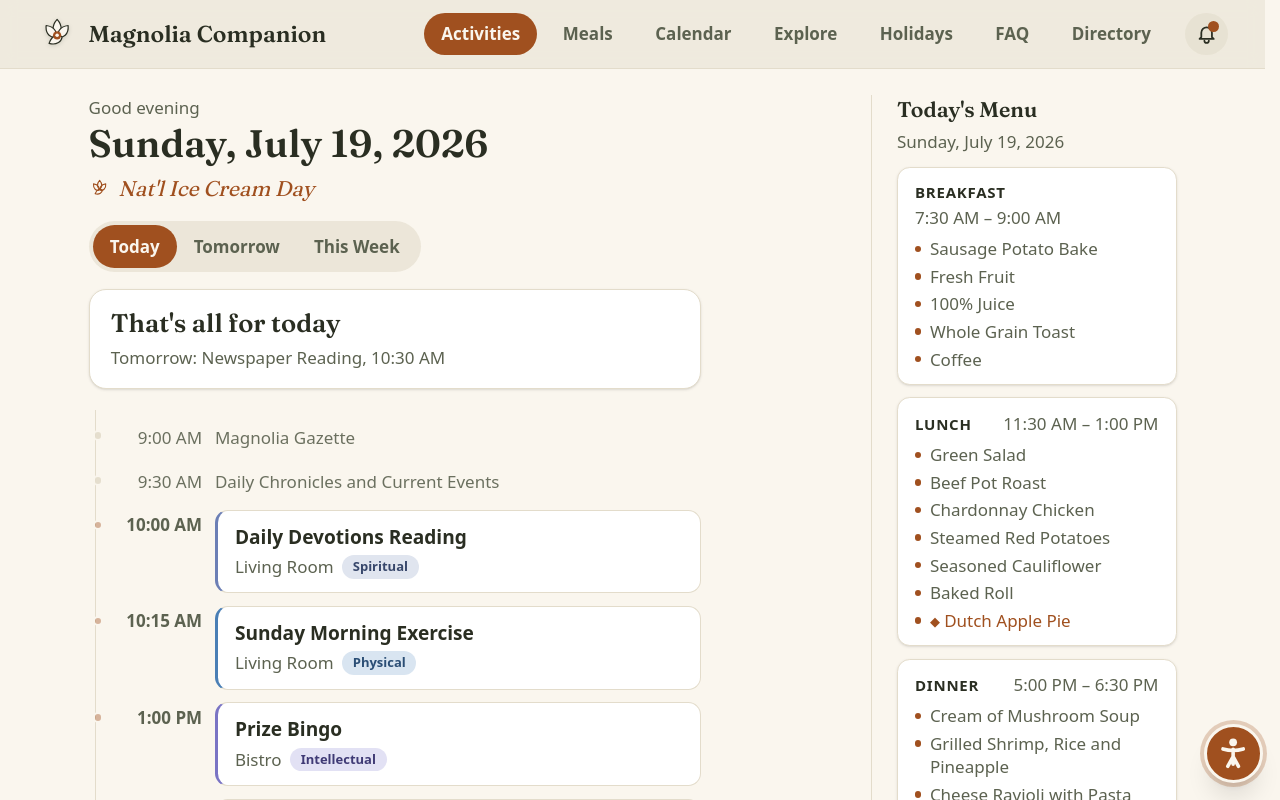
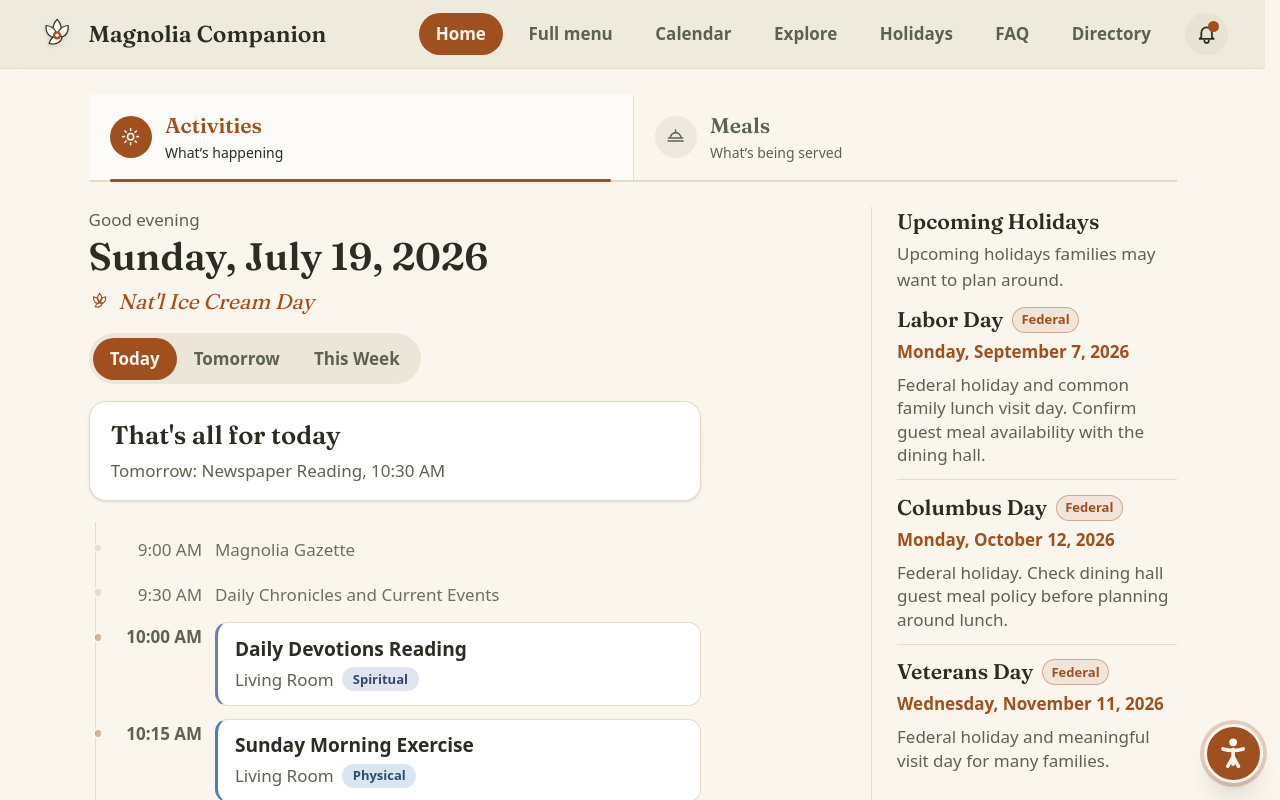
Before and after one commit to dillo/magnolia-companion, a Next.js app: page / in a window 1280 px wide. Shown: the top 800 px of the page. Built offline with nearby package versions, Linux system fonts and the light colour scheme.

Commit message:
feat: refine home activities and meals tabs

```diff
--- a/components/BottomNav.tsx
+++ b/components/BottomNav.tsx
@@ -5,8 +5,8 @@ import { usePathname } from "next/navigation";
 import { useEffect, useRef, useState } from "react";
 
 const TABS = [
-  { href: "/", label: "Activities", icon: SunIcon },
-  { href: "/menu", label: "Meals", icon: MealIcon },
+  { href: "/", label: "Home", icon: SunIcon },
+  { href: "/menu", label: "Full menu", icon: MealIcon },
   { href: "/calendar", label: "Calendar", icon: CalendarIcon },
   { href: "/visits", label: "Holidays", icon: FlagIcon },
 ];
--- a/components/Breadcrumbs.tsx
+++ b/components/Breadcrumbs.tsx
@@ -4,8 +4,8 @@ import Link from "next/link";
 import { usePathname } from "next/navigation";
 
 const ROUTE_LABELS: Record<string, string> = {
-  "/": "Activities",
-  "/menu": "Meals",
+  "/": "Home",
+  "/menu": "Full menu",
   "/calendar": "Calendar",
   "/explore": "Explore",
   "/visits": "Holidays",
--- a/components/HomeClient.tsx
+++ b/components/HomeClient.tsx
@@ -1,31 +1,64 @@
 "use client";
 
 import Link from "next/link";
-import { useState } from "react";
-import type { ActivityMonth, MenuDay, MenuWeek, VisitDay } from "@/lib/schema";
+import { useState, useSyncExternalStore } from "react";
+import type { ActivityMonth, MenuWeek, VisitDay } from "@/lib/schema";
 import {
   addDaysISO, mondayOfISO,
-  dayNameOfISO, longDateOfISO, monthDayOfISO, monthNameOfISO, monthOfISO, formatTime,
+  dayNameOfISO, monthDayOfISO, monthNameOfISO, monthOfISO, formatTime,
 } from "@/lib/dates";
 import { findActivityDay, findMenuDay, upcomingVisitDays } from "@/lib/lookup";
 import Timeline from "@/components/Timeline";
 import DimensionChip from "@/components/DimensionChip";
 import EmptyState from "@/components/EmptyState";
 import { useToday } from "@/components/useToday";
-import { MEALS, MealCard } from "@/components/MealCards";
+import MealCards from "@/components/MealCards";
 import { VisitDaysSummary } from "@/components/VisitDays";
 import { greetingFor, heroStateFor, tomorrowPreview } from "@/lib/now";
 import { useNow } from "@/components/useNow";
 import MagnoliaFlourish from "@/components/MagnoliaFlourish";
 import HeroCard from "@/components/HeroCard";
 
-type DayPick = "today" | "tomorrow" | "week";
+type HomeSection = "activities" | "meals";
+type ActivityPick = "today" | "tomorrow" | "week";
+type MealPick = "today" | "tomorrow";
 
-const PICKS: { key: DayPick; label: string }[] = [
+const HOME_SECTIONS: { key: HomeSection; label: string; description: string }[] = [
+  { key: "activities", label: "Activities", description: "What’s happening" },
+  { key: "meals", label: "Meals", description: "What’s being served" },
+];
+
+const ACTIVITY_PICKS: { key: ActivityPick; label: string }[] = [
   { key: "today", label: "Today" },
   { key: "tomorrow", label: "Tomorrow" },
   { key: "week", label: "This Week" },
 ];
+
+const MEAL_PICKS: { key: MealPick; label: string }[] = [
+  { key: "today", label: "Today" },
+  { key: "tomorrow", label: "Tomorrow" },
+];
+
+const HOME_SECTION_STORAGE_KEY = "magnolia-home-section";
+const HOME_SECTION_EVENT = "magnolia-home-section-change";
+
+function readStoredSection(): HomeSection {
+  try {
+    const saved = window.localStorage.getItem(HOME_SECTION_STORAGE_KEY);
+    return saved === "meals" ? "meals" : "activities";
+  } catch {
+    return "activities";
+  }
+}
+
+function subscribeToStoredSection(onChange: () => void) {
+  window.addEventListener("storage", onChange);
+  window.addEventListener(HOME_SECTION_EVENT, onChange);
+  return () => {
+    window.removeEventListener("storage", onChange);
+    window.removeEventListener(HOME_SECTION_EVENT, onChange);
+  };
+}
 
 export default function HomeClient({
   months,
@@ -38,18 +71,32 @@ export default function HomeClient({
 }) {
   const today = useToday();
   const now = useNow();
-  const [pick, setPick] = useState<DayPick>("today");
+  const storedSection = useSyncExternalStore(subscribeToStoredSection, readStoredSection, () => "activities");
+  const [volatileSection, setVolatileSection] = useState<HomeSection | null>(null);
+  const section = volatileSection ?? storedSection;
+  const [activityPick, setActivityPick] = useState<ActivityPick>("today");
+  const [mealPick, setMealPick] = useState<MealPick>("today");
+
+  function selectSection(next: HomeSection) {
+    try {
+      window.localStorage.setItem(HOME_SECTION_STORAGE_KEY, next);
+      setVolatileSection(null);
+      window.dispatchEvent(new Event(HOME_SECTION_EVENT));
+    } catch {
+      // Storage can be unavailable in privacy-focused browsing modes.
+      setVolatileSection(next);
+    }
+  }
 
   if (!today) return null; // date is client-side by design; render after mount
 
-  const date = pick === "tomorrow" ? addDaysISO(today, 1) : today;
+  const activityDate = activityPick === "tomorrow" ? addDaysISO(today, 1) : today;
+  const mealDate = mealPick === "tomorrow" ? addDaysISO(today, 1) : today;
   const weekStart = mondayOfISO(today);
   const weekDates = Array.from({ length: 7 }, (_, i) => addDaysISO(weekStart, i));
-  const day = findActivityDay(months, date);
+  const day = findActivityDay(months, activityDate);
   const tomorrowDay = findActivityDay(months, addDaysISO(today, 1));
-  const menuDate = pick === "tomorrow" ? date : today;
-  const menuDay = findMenuDay(weeks, menuDate);
-  const menuTitle = pick === "tomorrow" ? "Tomorrow's Menu" : "Today's Menu";
+  const menuDay = findMenuDay(weeks, mealDate);
   const weekEnd = addDaysISO(weekStart, 6);
   const weekRange = monthOfISO(weekStart) === monthOfISO(weekEnd)
     ? `${monthDayOfISO(weekStart)} – ${Number(weekEnd.slice(8))}`
@@ -60,15 +107,88 @@ export default function HomeClient({
     0,
   );
 
-  const showMenuSummary = pick !== "week";
+  const showVisitSummary = activityPick !== "week";
   const upcomingVisits = upcomingVisitDays(visitDays, today, 3);
 
   return (
-    <div className={`mx-auto grid max-w-5xl gap-8 ${
-      showMenuSummary ? "lg:grid-cols-[minmax(0,1fr)_18rem] lg:items-start" : ""
-    }`}>
+    <div className="mx-auto max-w-5xl">
+      <div
+        role="tablist"
+        aria-label="Home sections"
+        aria-orientation="horizontal"
+        className="grid grid-cols-2 border-b-2 border-hairline"
+      >
+        {HOME_SECTIONS.map((item, index) => {
+          const selected = section === item.key;
+          return (
+            <button
+              key={item.key}
+              id={`home-tab-${item.key}`}
+              type="button"
+              role="tab"
+              aria-label={item.label}
+              aria-selected={selected}
+              aria-controls={`home-panel-${item.key}`}
+              tabIndex={selected ? 0 : -1}
+              onClick={() => selectSection(item.key)}
+              onKeyDown={(event) => {
+                let nextIndex: number | null = null;
+                if (event.key === "ArrowRight") nextIndex = (index + 1) % HOME_SECTIONS.length;
+                if (event.key === "ArrowLeft") nextIndex = (index - 1 + HOME_SECTIONS.length) % HOME_SECTIONS.length;
+                if (event.key === "Home") nextIndex = 0;
+                if (event.key === "End") nextIndex = HOME_SECTIONS.length - 1;
+                if (nextIndex === null) return;
+                event.preventDefault();
+                const next = HOME_SECTIONS[nextIndex];
+                selectSection(next.key);
+                document.getElementById(`home-tab-${next.key}`)?.focus();
+              }}
+              className={`group relative min-h-20 px-3 py-3 text-left transition-colors sm:px-5 ${
+                index === 1 ? "border-l border-hairline" : ""
+              } ${selected ? "bg-card/55 text-ink" : "text-moss hover:bg-sand/60 hover:text-ink"}`}
+            >
+              <span className="flex items-center gap-3">
+                <span
+                  aria-hidden="true"
+                  className={`grid h-10 w-10 shrink-0 place-items-center rounded-full transition-colors ${
+                    selected ? "bg-copper text-petal" : "bg-sand text-moss group-hover:text-ink"
+                  }`}
+                >
+                  <HomeSectionIcon section={item.key} />
+                </span>
+                <span className="min-w-0">
+                  <span className={`block font-display text-xl font-semibold ${selected ? "text-copper" : ""}`}>
+                    {item.label}
+                  </span>
+                  <span className="mt-0.5 block text-[14px] leading-snug">{item.description}</span>
+                </span>
+              </span>
+              <span
+                aria-hidden="true"
+                className={`absolute inset-x-3 -bottom-0.5 h-[3px] rounded-full bg-copper transition-opacity sm:inset-x-5 ${
+                  selected ? "opacity-100" : "opacity-0"
+                }`}
+              />
+            </button>
+          );
+        })}
+      </div>
+
+      <div
+        id="home-panel-activities"
+        role="tabpanel"
+        aria-labelledby="home-tab-activities"
+        hidden={section !== "activities"}
+        className={`gap-8 pt-6 ${
+          section !== "activities"
+            ? "hidden"
+            : showVisitSummary
+              ? "grid lg:grid-cols-[minmax(0,1fr)_18rem] lg:items-start"
+              : "grid"
+        }`}
+      >
         <section className="min-w-0 lg:max-w-xl">
-        {pick === "week" ? (
+          {activityPick === "week" ? (
             <Masthead
               eyebrow="This Week"
               main={weekRange}
@@ -79,27 +199,21 @@ export default function HomeClient({
             />
           ) : (
             <Masthead
-            eyebrow={pick === "tomorrow" ? "Tomorrow" : now ? greetingFor(now) : " "}
-            main={`${dayNameOfISO(date)}, ${monthDayOfISO(date)}`}
-            year={date.slice(0, 4)}
+              eyebrow={activityPick === "tomorrow" ? "Tomorrow" : now ? greetingFor(now) : " "}
+              main={`${dayNameOfISO(activityDate)}, ${monthDayOfISO(activityDate)}`}
+              year={activityDate.slice(0, 4)}
               accent={day?.theme ?? null}
             />
           )}
 
-        <div className="my-4 flex items-center gap-2 sm:gap-3">
-          <div role="tablist" aria-label="Activity dates" className="grid w-full grid-cols-3 rounded-full bg-hairline/60 p-1 lg:flex lg:w-fit">
-            {PICKS.map((p) => (
-              <button key={p.key} role="tab" aria-selected={pick === p.key} onClick={() => setPick(p.key)}
-                className={`whitespace-nowrap rounded-full px-2 py-2 text-center font-semibold sm:px-4 ${
-                  pick === p.key ? "bg-copper text-petal" : "text-moss"
-                }`}>
-                {p.label}
-              </button>
-            ))}
-          </div>
-        </div>
+          <DateTabs
+            label="Activity dates"
+            picks={ACTIVITY_PICKS}
+            selected={activityPick}
+            onSelect={setActivityPick}
+          />
 
-        {pick === "today" && now && day && (
+          {activityPick === "today" && now && day && (
             <div className="mb-5">
               <HeroCard
                 state={heroStateFor(day.events, now)}
@@ -109,12 +223,12 @@ export default function HomeClient({
             </div>
           )}
 
-        {pick === "week" ? (
+          {activityPick === "week" ? (
             <WeekActivities months={months} dates={weekDates} today={today} />
           ) : (
             day
-            ? <Timeline events={day.events} now={pick === "today" ? now : null} />
-            : <EmptyState message={`${monthNameOfISO(date)}'s calendar hasn't been added yet.`} />
+              ? <Timeline events={day.events} now={activityPick === "today" ? now : null} />
+              : <EmptyState message={`${monthNameOfISO(activityDate)}'s calendar hasn't been added yet.`} />
           )}
 
           <Link href="/calendar"
@@ -123,19 +237,100 @@ export default function HomeClient({
           </Link>
         </section>
 
-      {showMenuSummary && (
-        <aside className="space-y-5 pt-1 text-moss lg:sticky lg:top-6 lg:border-l lg:border-hairline lg:pl-6 lg:pt-0">
-          <MenuSummary day={menuDay} date={menuDate} title={menuTitle} now={pick === "today" ? now : null} />
-          <VisitDaysSummary days={upcomingVisits} />
+        {showVisitSummary && (
+          <aside className="pt-1 text-moss lg:sticky lg:top-6 lg:border-l lg:border-hairline lg:pl-6 lg:pt-0">
+            <VisitDaysSummary
+              days={upcomingVisits}
+              className="border-t border-hairline pt-5 lg:border-t-0 lg:pt-0"
+            />
           </aside>
         )}
+      </div>
+
+      <section
+        id="home-panel-meals"
+        role="tabpanel"
+        aria-labelledby="home-tab-meals"
+        hidden={section !== "meals"}
+        className={section === "meals" ? "pt-6" : "hidden"}
+      >
+        <div className="max-w-xl">
+          <Masthead
+            eyebrow={mealPick === "tomorrow" ? "Tomorrow’s meals" : "Today’s meals"}
+            main={`${dayNameOfISO(mealDate)}, ${monthDayOfISO(mealDate)}`}
+            year={mealDate.slice(0, 4)}
+            accent="Breakfast, lunch & dinner"
+            flourish={false}
+          />
+
+          <DateTabs
+            label="Meal dates"
+            picks={MEAL_PICKS}
+            selected={mealPick}
+            onSelect={setMealPick}
+          />
+
+          {!menuDay && (
+            <p className="mb-3 text-moss">The menu for this date hasn&apos;t been added yet.</p>
+          )}
+        </div>
+
+        <MealCards
+          day={menuDay}
+          now={mealPick === "today" ? now : null}
+          className="grid gap-3 md:grid-cols-3"
+        />
+
+        <Link href="/menu"
+          className="mt-4 inline-block font-semibold text-copper underline-offset-4 hover:underline">
+          View the full menu
+        </Link>
+      </section>
+    </div>
+  );
+}
+
+function DateTabs<T extends string>({
+  label,
+  picks,
+  selected,
+  onSelect,
+}: {
+  label: string;
+  picks: readonly { key: T; label: string }[];
+  selected: T;
+  onSelect: (pick: T) => void;
+}) {
+  return (
+    <div className="my-4 flex items-center gap-2 sm:gap-3">
+      <div
+        role="group"
+        aria-label={label}
+        className={`grid w-full rounded-full bg-hairline/60 p-1 lg:w-fit ${
+          picks.length === 2 ? "grid-cols-2 lg:grid" : "grid-cols-3 lg:flex"
+        }`}
+      >
+        {picks.map((pick) => (
+          <button
+            key={pick.key}
+            type="button"
+            aria-pressed={selected === pick.key}
+            onClick={() => onSelect(pick.key)}
+            className={`whitespace-nowrap rounded-full px-3 py-2 text-center font-semibold transition-colors sm:px-4 ${
+              selected === pick.key ? "bg-copper text-petal" : "text-moss hover:bg-card/70 hover:text-ink"
+            }`}
+          >
+            {pick.label}
+          </button>
+        ))}
+      </div>
     </div>
   );
 }
 
 /**
- * Shared masthead skeleton for all three views: eyebrow, date h1, accent line
- * (day theme or week summary). Every line renders in every view (the accent
+ * Shared masthead skeleton: eyebrow, date h1, and accent line. Every line
+ * renders in every view (the accent
  * line reserves its height when empty) so the pills below never shift when
  * switching tabs.
  */
@@ -144,11 +339,13 @@ function Masthead({
   main,
   year,
   accent,
+  flourish = true,
 }: {
   eyebrow: string;
   main: string;
   year: string;
   accent: string | null;
+  flourish?: boolean;
 }) {
   return (
     <>
@@ -161,7 +358,7 @@ function Masthead({
       <p className="mt-1.5 flex items-center gap-2 font-display text-xl italic text-copper">
         {accent ? (
           <>
-            <MagnoliaFlourish className="h-5 w-5 shrink-0" />
+            {flourish && <MagnoliaFlourish className="h-5 w-5 shrink-0" />}
             {accent}
           </>
         ) : (
@@ -172,38 +369,29 @@ function Masthead({
   );
 }
 
-function MenuSummary({
-  day,
-  date,
-  title,
-  now,
-}: {
-  day: MenuDay | null;
-  date: string;
-  title: string;
-  now: string | null;
-}) {
+function HomeSectionIcon({ section }: { section: HomeSection }) {
+  const stroke = {
+    fill: "none",
+    stroke: "currentColor",
+    strokeWidth: 1.8,
+    strokeLinecap: "round" as const,
+    strokeLinejoin: "round" as const,
+  };
+
+  if (section === "meals") {
     return (
-    <section>
-      <div className="mb-3">
-        <h2 className="font-display text-xl font-semibold text-ink">{title}</h2>
-        <p className="mt-1 text-moss">
-          {dayNameOfISO(date)}, {longDateOfISO(date)}
-        </p>
-      </div>
+      <svg viewBox="0 0 24 24" className="h-5 w-5">
+        <path d="M4 13.5h16M6 13.5a6 6 0 0 1 12 0M3.5 17h17" {...stroke} />
+        <path d="M12 6V4.5" {...stroke} />
+      </svg>
+    );
+  }
 
-      {!day && <p className="mb-3">The menu for this date hasn&apos;t been added yet.</p>}
-
-      <div className="space-y-3">
-        {MEALS.map((meal) => (
-          <MealCard key={meal.key} meal={meal} items={day?.[meal.key].items ?? null} now={now} />
-        ))}
-      </div>
-
-      <Link href="/menu" className="mt-4 inline-block font-semibold text-copper underline-offset-4 hover:underline">
-        Full menu
-      </Link>
-    </section>
+  return (
+    <svg viewBox="0 0 24 24" className="h-5 w-5">
+      <circle cx="12" cy="12" r="3.5" {...stroke} />
+      <path d="M12 3v2M12 19v2M3 12h2M19 12h2M5.6 5.6 7 7M17 17l1.4 1.4M18.4 5.6 17 7M7 17l-1.4 1.4" {...stroke} />
+    </svg>
   );
 }
 
--- a/components/MealCards.tsx
+++ b/components/MealCards.tsx
@@ -71,9 +71,17 @@ export function MealCard({
   );
 }
 
-export default function MealCards({ day, now = null }: { day: MenuDay | null; now?: string | null }) {
+export default function MealCards({
+  day,
+  now = null,
+  className = "space-y-3",
+}: {
+  day: MenuDay | null;
+  now?: string | null;
+  className?: string;
+}) {
   return (
-    <div className="space-y-3">
+    <div className={className}>
       {MEALS.map((meal) => (
         <MealCard key={meal.key} meal={meal} items={day?.[meal.key].items ?? null} now={now} />
       ))}
--- a/components/SiteHeader.tsx
+++ b/components/SiteHeader.tsx
@@ -8,8 +8,8 @@ import MagnoliaLogo from "@/components/MagnoliaLogo";
 import VisitNotifications from "@/components/VisitNotifications";
 
 const NAV = [
-  { href: "/", label: "Activities" },
-  { href: "/menu", label: "Meals" },
+  { href: "/", label: "Home" },
+  { href: "/menu", label: "Full menu" },
   { href: "/calendar", label: "Calendar" },
   { href: "/explore", label: "Explore" },
   { href: "/visits", label: "Holidays" },
--- a/components/VisitDays.tsx
+++ b/components/VisitDays.tsx
@@ -93,9 +93,15 @@ export function VisitDayCard({
   );
 }
 
-export function VisitDaysSummary({ days }: { days: VisitDay[] }) {
+export function VisitDaysSummary({
+  days,
+  className = "border-t border-hairline pt-5",
+}: {
+  days: VisitDay[];
+  className?: string;
+}) {
   return (
-    <section className="border-t border-hairline pt-5">
+    <section className={className}>
       <div className="mb-3">
         <h2 className="font-display text-xl font-semibold text-ink">Upcoming Holidays</h2>
         <p className="mt-1 text-moss">Upcoming holidays families may want to plan around.</p>
```
Also changed, not shown: 1 other file (tests, documents, lock files or other folders). Lines whose indentation alone changed are shown as unchanged.
